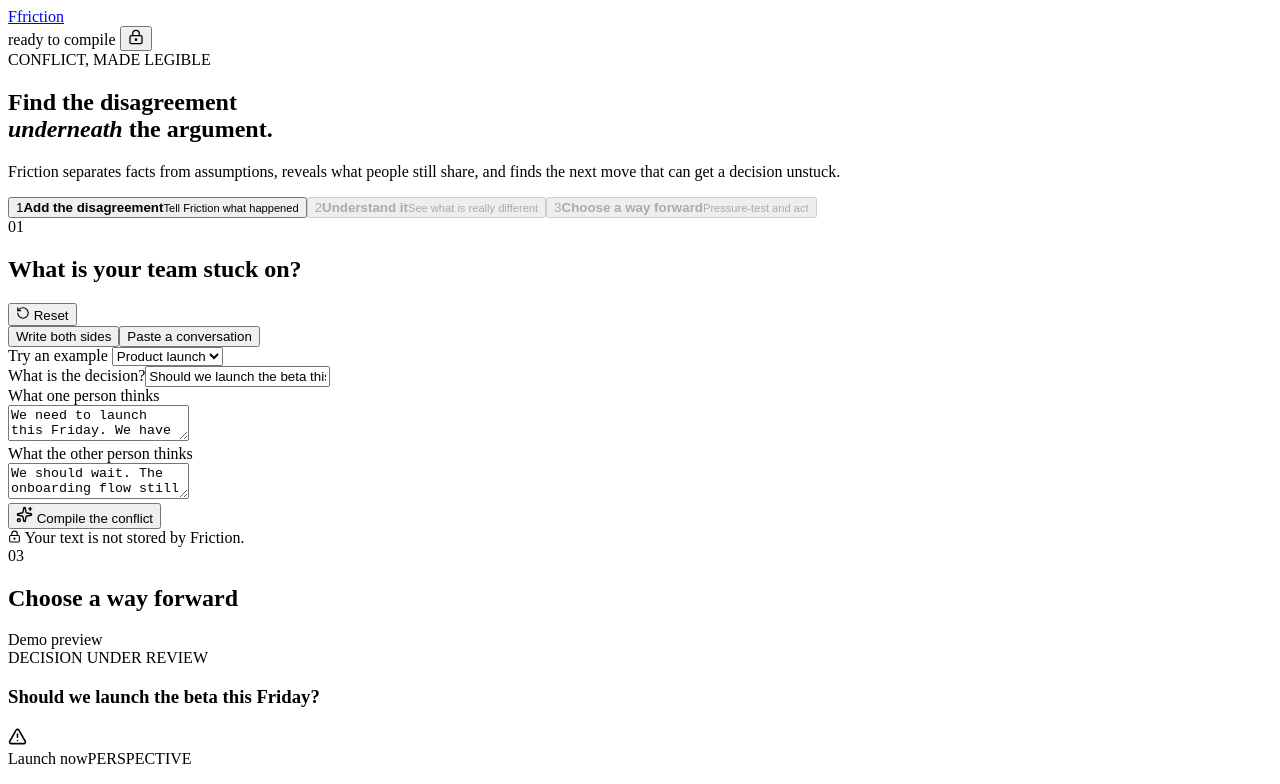
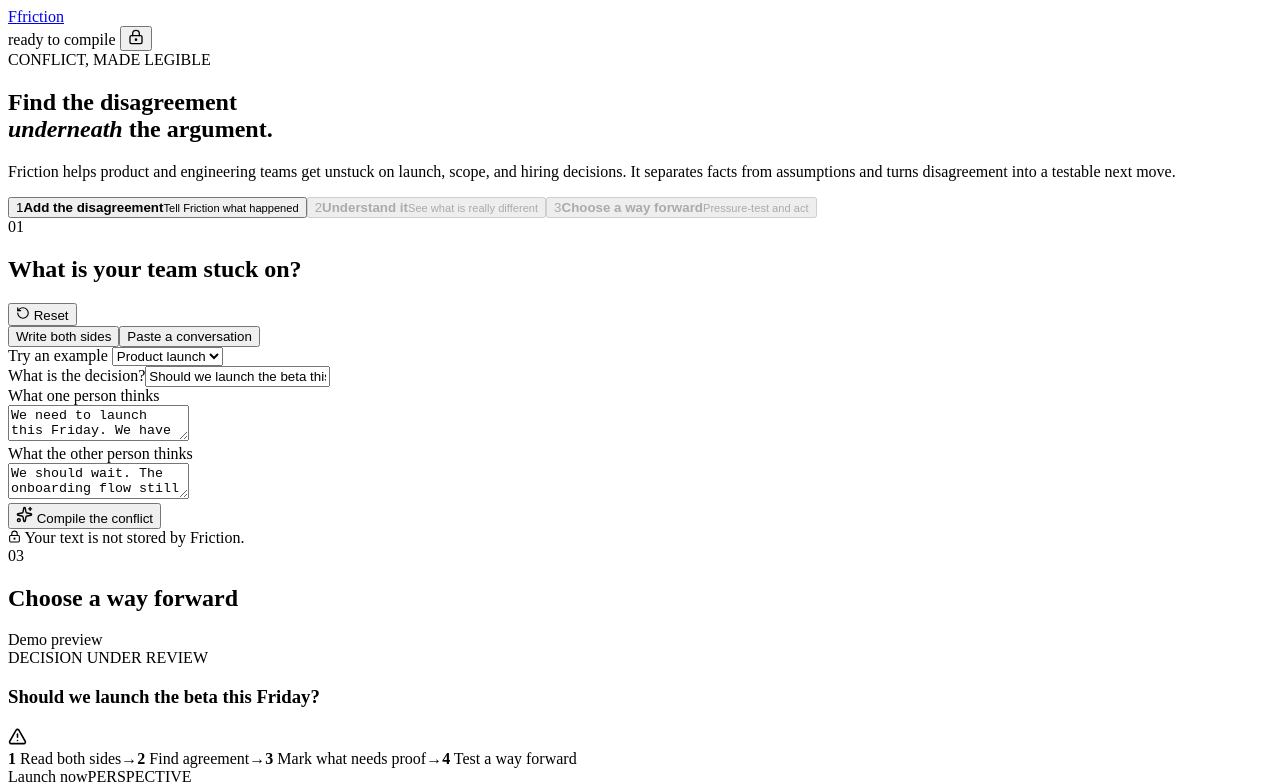
Before and after one commit to Moustafa-Ameen/friction, a React (Vite) app: page / in a window 1280 px wide. Shown: the top 784 px of the page. Built offline with nearby package versions, Linux system fonts and the light colour scheme; the HTML template or start-up script is replaced by a standard one.

Commit message:
Clarify Friction pipeline and audience

```diff
--- a/src/App.tsx
+++ b/src/App.tsx
@@ -158,7 +158,7 @@
         <section className="hero container">
           <div className="eyebrow"><span className="eyebrow-line" /> CONFLICT, MADE LEGIBLE</div>
           <h1>Find the disagreement<br /><em>underneath</em> the argument.</h1>
-          <p className="hero-copy">Friction separates facts from assumptions, reveals what people still share, and finds the next move that can get a decision unstuck.</p>
+          <p className="hero-copy">Friction helps product and engineering teams get unstuck on launch, scope, and hiring decisions. It separates facts from assumptions and turns disagreement into a testable next move.</p>
         </section>
 
         <nav className="workflow-nav container" aria-label="Friction workflow">
@@ -184,6 +184,7 @@
           <section className={`results ${view}`} aria-live="polite">
             <div className="results-heading"><div><span className="step">{view === 'understand' ? '02' : '03'}</span><h2>{view === 'understand' ? 'Understand the disagreement' : 'Choose a way forward'}</h2></div><span className="confidence"><span /> {source === 'gpt-5.6' ? 'GPT-5.6 Luna analysis' : source === 'fallback' ? `Local analysis | ${analysis.confidence}% confidence` : 'Demo preview'}</span></div>
             <div className="decision-banner"><div><span className="mini-label">DECISION UNDER REVIEW</span><h3>{analysis.decision}</h3></div><div className="decision-icon"><TriangleAlert size={19} /></div></div>
+            <div className="method-strip" aria-label="How Friction works"><span><b>1</b> Read both sides</span><i>→</i><span><b>2</b> Find agreement</span><i>→</i><span><b>3</b> Mark what needs proof</span><i>→</i><span><b>4</b> Test a way forward</span></div>
 
             <div className="sides-grid result-sides understand-content">{analysis.perspectives.map((side, index) => <article className="side-card" key={`${side.label}-${index}`}><div className={`card-top ${index === 0 ? 'coral' : 'teal'}`}><span className="side-dot" /><span>{side.label}</span><span className="perspective">PERSPECTIVE</span></div><p>{side.summary}</p><div className="claim-label">What this person wants</div><ul>{side.claims.map((claim) => <li key={claim}>{claim}</li>)}</ul><div className="priority-row">Protects <strong>{side.priorities.join(' · ')}</strong></div></article>)}</div>
 
--- a/src/styles.css
+++ b/src/styles.css
@@ -63,6 +63,7 @@
 .results.start { display: none; }.results.understand .decide-content, .results.decide .understand-content { display: none; }
 .confidence { display: flex; align-items: center; gap: 8px; color: #6c766e; font: 11px 'DM Mono', monospace; }
 .decision-banner { display: flex; justify-content: space-between; align-items: center; margin: 23px 0 14px; padding: 21px 24px; background: #27302b; color: #f8f4ec; }
+.method-strip { display: flex; align-items: center; justify-content: space-between; gap: 10px; margin-bottom: 14px; padding: 12px 15px; border: 1px solid #dbd7cf; background: #fbfaf7; color: #69736c; font: 10px 'DM Mono', monospace; text-transform: uppercase; letter-spacing: .04em; }.method-strip span { display: inline-flex; align-items: center; gap: 7px; }.method-strip b { width: 18px; height: 18px; display: grid; place-items: center; color: #bd694f; border: 1px solid #cda28f; border-radius: 50%; font-weight: 500; }.method-strip i { color: #b9ad98; font-style: normal; }
 .mini-label { display: block; color: #a8b4aa; margin-bottom: 8px; }
 .decision-banner h3 { margin: 0; font-size: 24px; letter-spacing: -.03em; }
 .decision-icon { width: 38px; height: 38px; display: grid; place-items: center; border: 1px solid #758178; color: #ddb269; border-radius: 50%; }
@@ -106,4 +107,4 @@
 .form-error, .warning-banner { display: flex; align-items: flex-start; gap: 8px; font-size: 12px; line-height: 1.4; }.form-error { margin-top: 13px; color: #a44f41; }.warning-banner { width: min(1100px, calc(100% - 48px)); margin: 15px auto -31px; padding: 11px 14px; color: #80672d; background: #fbf4df; border: 1px solid #ead8a8; }
 .modal-backdrop { position: fixed; inset: 0; z-index: 10; display: grid; place-items: center; padding: 22px; background: #1c242266; }.practice-modal { position: relative; width: min(480px, 100%); padding: 31px; background: #fbfaf7; border: 1px solid #dbd7cf; box-shadow: 0 20px 60px #1c242233; }.practice-modal h2 { margin-top: 8px; font-size: 27px; }.practice-modal p { margin: 16px 0 21px; color: #56655d; line-height: 1.6; font-size: 15px; }.modal-close { position: absolute; top: 14px; right: 14px; display: grid; place-items: center; border: 0; color: #777d77; background: transparent; padding: 6px; }.copy-button { display: inline-flex; align-items: center; gap: 8px; padding: 11px 14px; color: #39746c; background: #dcebe3; border: 1px solid #a7c7b7; font-size: 12px; font-weight: 700; }
 .footer-note { justify-content: center; margin-top: 23px; }.footer-note span { color: #c7bba3; }.footer { padding: 28px 0 36px; display: flex; justify-content: space-between; color: #a2a49c; font: 10px 'DM Mono', monospace; letter-spacing: .08em; text-transform: uppercase; border-top: 1px solid #ddd9d0; }
-@media (max-width: 700px) { .container { width: min(100% - 28px, 550px); }.topbar { padding: 0 15px; }.topbar-right { font-size: 9px; }.hero { padding: 58px 0 40px; } h1 { font-size: 47px; }.hero-copy { font-size: 15px; }.workflow-nav { grid-template-columns: 1fr; }.workflow-nav button { min-height: 58px; }.input-panel { padding: 20px 16px; }.panel-heading, .results-heading, .section-heading { align-items: flex-start; }.panel-heading .text-button { margin-top: 2px; }.sides-grid, .shared-strip, .faultline-grid, .resolution-steps, .pressure-grid, .executor-fields { grid-template-columns: 1fr; }.shared-strip { gap: 16px; }.decision-banner { padding: 17px; }.decision-banner h3 { font-size: 20px; }.red-team-panel { padding: 17px; }.resolution-panel { padding: 21px 17px; }.resolution-panel h2 { font-size: 21px; }.footer { font-size: 9px; }.footer span:last-child { text-align: right; max-width: 140px; } }
+@media (max-width: 700px) { .container { width: min(100% - 28px, 550px); }.topbar { padding: 0 15px; }.topbar-right { font-size: 9px; }.hero { padding: 58px 0 40px; } h1 { font-size: 47px; }.hero-copy { font-size: 15px; }.workflow-nav { grid-template-columns: 1fr; }.workflow-nav button { min-height: 58px; }.input-panel { padding: 20px 16px; }.panel-heading, .results-heading, .section-heading { align-items: flex-start; }.panel-heading .text-button { margin-top: 2px; }.sides-grid, .shared-strip, .faultline-grid, .resolution-steps, .pressure-grid, .executor-fields { grid-template-columns: 1fr; }.shared-strip { gap: 16px; }.method-strip { align-items: flex-start; flex-direction: column; gap: 8px; }.method-strip i { display: none; }.decision-banner { padding: 17px; }.decision-banner h3 { font-size: 20px; }.red-team-panel { padding: 17px; }.resolution-panel { padding: 21px 17px; }.resolution-panel h2 { font-size: 21px; }.footer { font-size: 9px; }.footer span:last-child { text-align: right; max-width: 140px; } }
```
Also changed, not shown: 1 other file (tests, documents, lock files or other folders).
